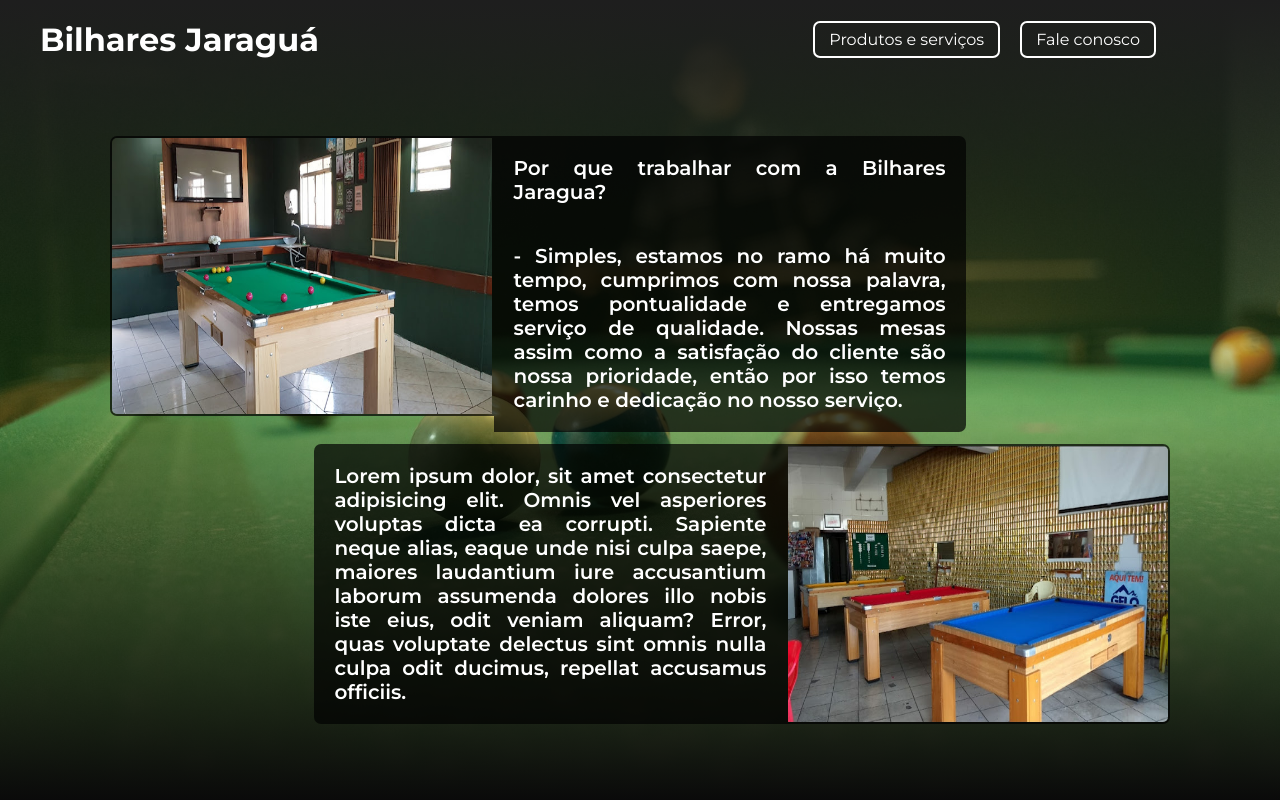
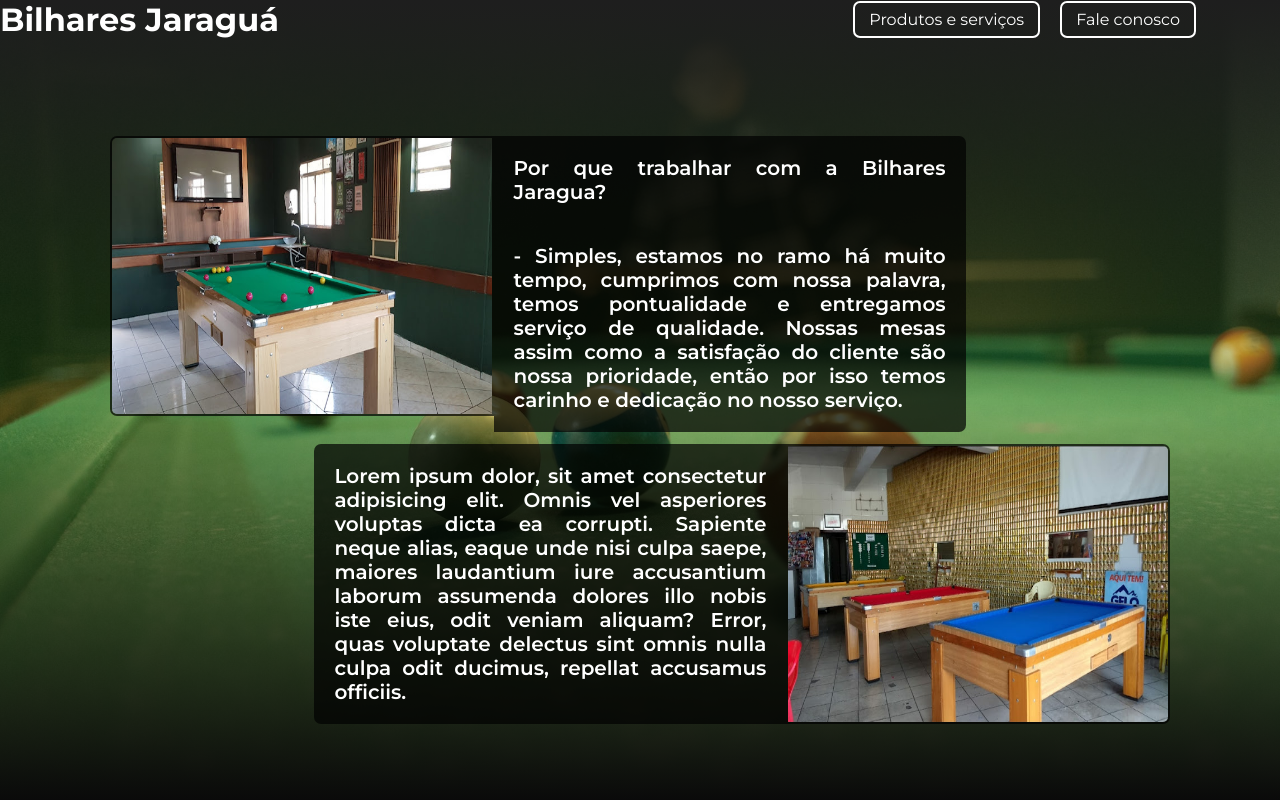
Before and after one commit to sCima/bilharesjaragua, a plain HTML site: page index.html in a window 1280 px wide. Shown: the top 800 px of the page. Drawn offline with Linux system fonts and the light colour scheme.

Commit message:
Add files via upload

```diff
--- a/css/style.css
+++ b/css/style.css
@@ -32,7 +32,7 @@ ul {
     position: absolute;
     color: white;
     width: 100%;
-    padding: 20px 40px 0 40px;
+    /* padding: 20px 40px 0 40px; */
 }
 
 .core-header ul {
```
